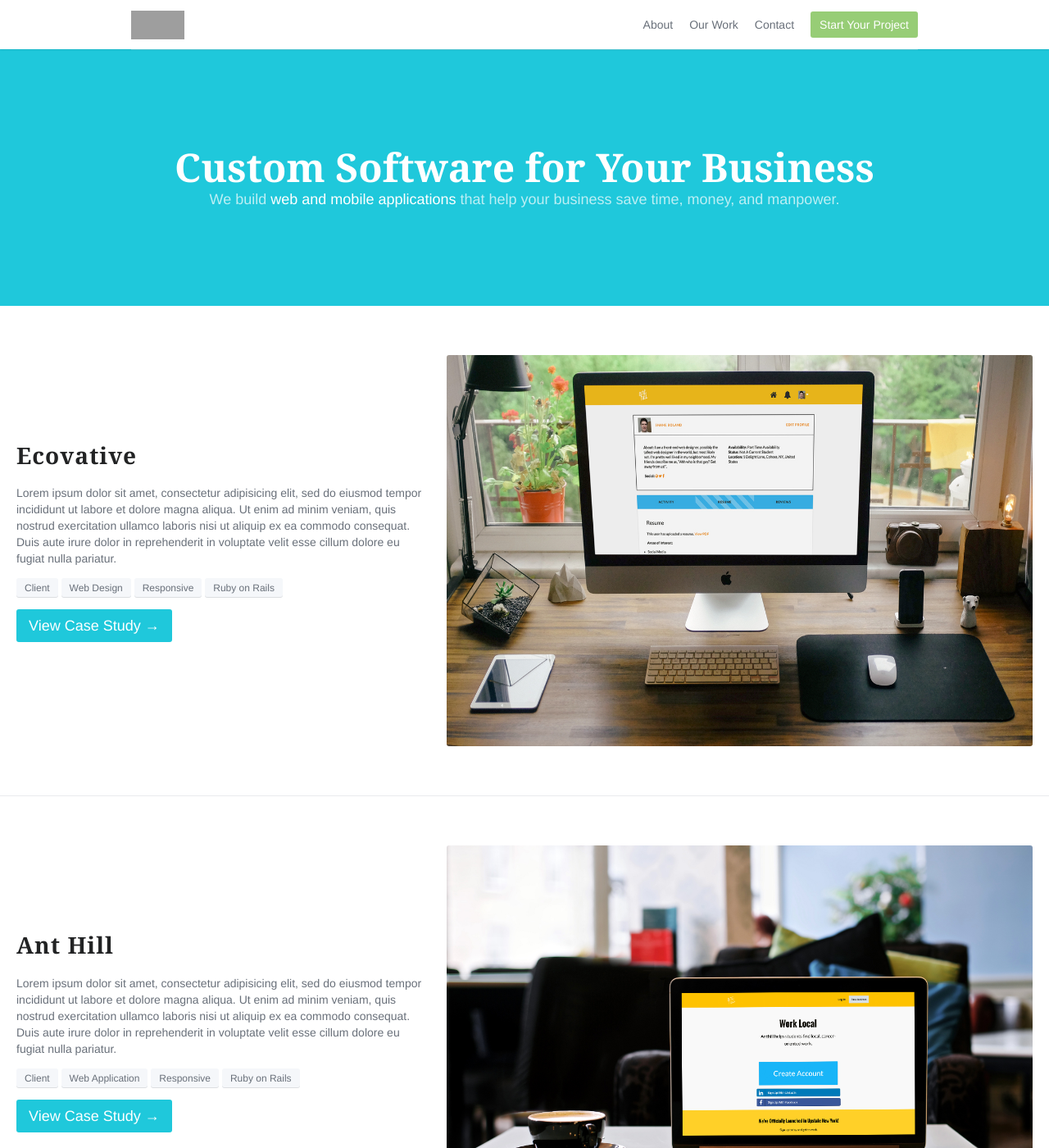
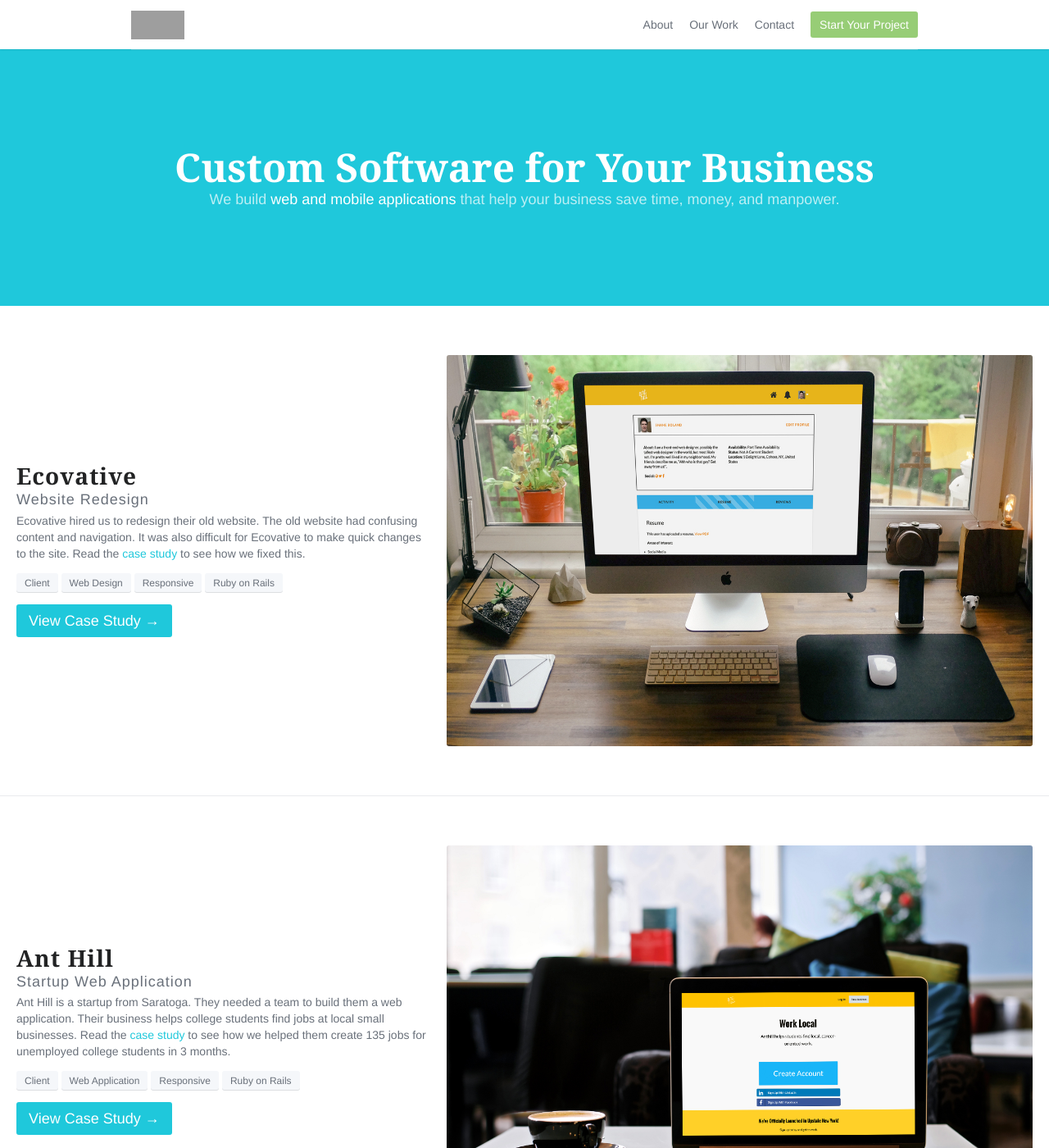
Before and after one commit to shanetheboland/new-website, a Jekyll site: the page built from index.html, in a window 1280 px wide and 1400 px high. Shown: the whole window at 82% size. Built offline with Jekyll 4.4.1, drawn with Linux system fonts in a browser that asks for light colours; nearby versions of some CDN libraries.

Commit message:
HOME: Added content to homepage

```diff
--- a/index.html
+++ b/index.html
@@ -19,18 +19,16 @@ layout: default
 
 <section class="section">
     <div class="columns is-vcentered">
-        <div class="column is-5 content">
+        <div class="column is-5">
             <div class="heading">
               <h2 class="title is-3">Ecovative</h2>
+              <h3 class="subtitle is-5">Website Redesign</h3>
             </div>
-
-            <p>Lorem ipsum dolor sit amet, consectetur adipisicing elit, sed do eiusmod
-            tempor incididunt ut labore et dolore magna aliqua. Ut enim ad minim veniam,
-            quis nostrud exercitation ullamco laboris nisi ut aliquip ex ea commodo
-            consequat. Duis aute irure dolor in reprehenderit in voluptate velit esse
-            cillum dolore eu fugiat nulla pariatur.</p>
+            <div class="content">
+            <p>Ecovative hired us to redesign their old website. The old website had confusing content and navigation. It was also difficult for Ecovative to make quick changes to the site. Read the <a href="{{ "/projects/ecovative-website" | prepend: site.github.url }}">case study</a> to see how we fixed this.</p>
             <p><span class="tag">Client</span> <span class="tag">Web Design</span> <span class="tag">Responsive</span> <span class="tag">Ruby on Rails</span></p>
             <p><a href="{{ "/projects/ecovative-website" | prepend: site.github.url }}" class="button is-medium is-primary">View Case Study &rarr;</a></p>
+            </div>
         </div>
         <div class="column is-7">
             <p class="image is-3by2 is-rounded">
@@ -42,18 +40,16 @@ layout: default
 
 <section class="section">
     <div class="columns is-vcentered">
-        <div class="column is-5 content">
+        <div class="column is-5">
             <div class="heading">
               <h2 class="title is-3">Ant Hill</h2>
+              <h3 class="subtitle is-5">Startup Web Application</h3>
             </div>
-
-            <p>Lorem ipsum dolor sit amet, consectetur adipisicing elit, sed do eiusmod
-            tempor incididunt ut labore et dolore magna aliqua. Ut enim ad minim veniam,
-            quis nostrud exercitation ullamco laboris nisi ut aliquip ex ea commodo
-            consequat. Duis aute irure dolor in reprehenderit in voluptate velit esse
-            cillum dolore eu fugiat nulla pariatur.</p>
-            <p><span class="tag">Client</span> <span class="tag">Web Application</span> <span class="tag">Responsive</span> <span class="tag">Ruby on Rails</span></p>
-            <p><a href="{{ "/projects/ant-hill" | prepend: site.github.url }}" class="button is-medium is-primary">View Case Study &rarr;</a></p>
+            <div class="content">
+              <p>Ant Hill is a startup from Saratoga. They needed a team to build them a web application. Their business helps college students find jobs at local small businesses. Read the <a href="{{ "/projects/ant-hill" | prepend: site.github.url }}">case study</a> to see how we helped them create 135 jobs for unemployed college students in 3 months.</p>
+              <p><span class="tag">Client</span> <span class="tag">Web Application</span> <span class="tag">Responsive</span> <span class="tag">Ruby on Rails</span></p>
+              <p><a href="{{ "/projects/ant-hill" | prepend: site.github.url }}" class="button is-medium is-primary">View Case Study &rarr;</a></p>
+            </div>
         </div>
         <div class="column is-7">
             <p class="image is-3by2 is-rounded">
```
